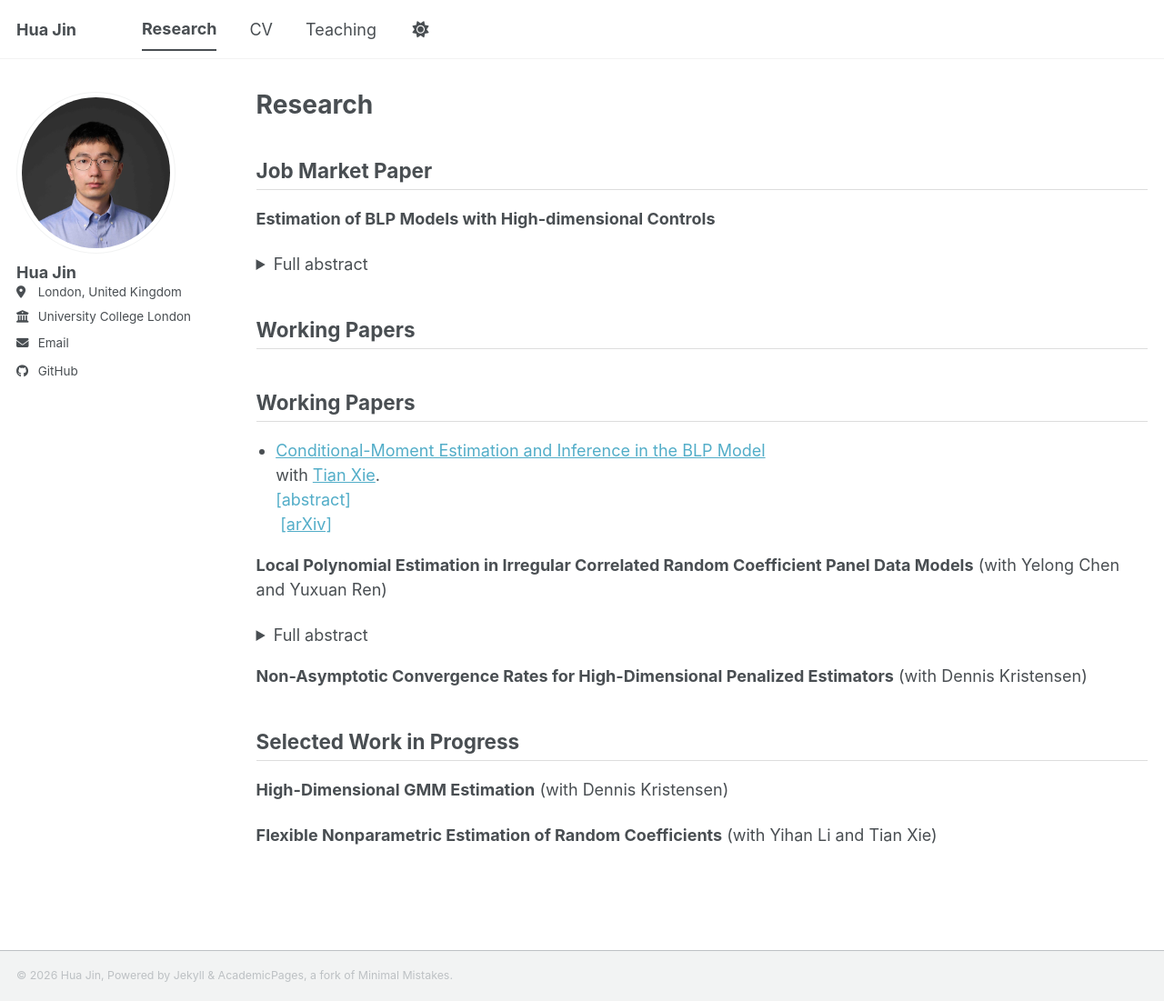
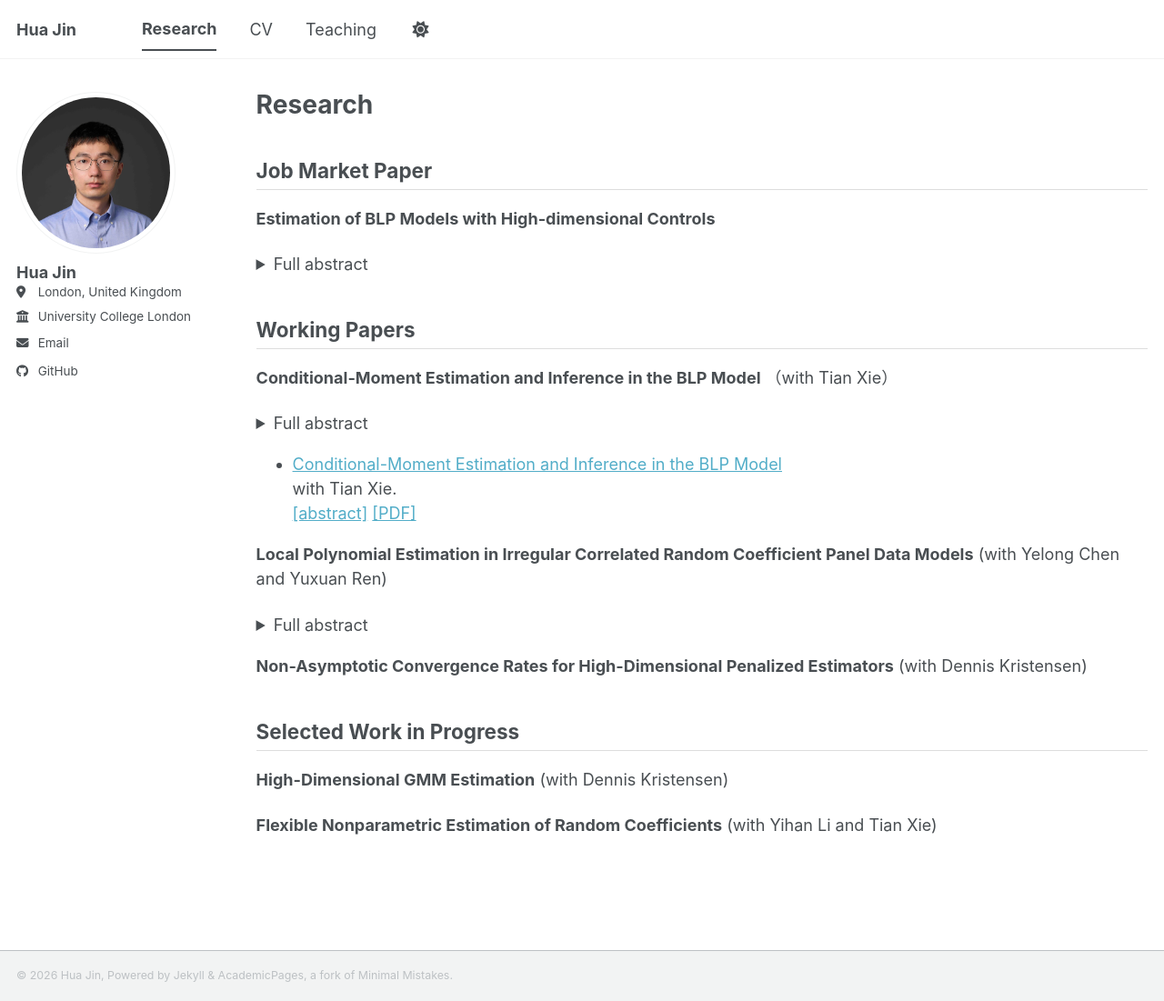
Before and after one commit to huajin-econ/huajin-econ.github.io, a Jekyll site: the page built from _pages/research.md, in a window 1280 px wide and 1101 px high. Shown: the whole window at 91% size. Built offline with Jekyll 4.4.1, drawn with Linux system fonts in a browser that asks for light colours; a style sheet for code colours, icons or effects is not loaded.

Commit message:
Revise working papers section with new abstract format
Updated the working papers section with a new abstract format and details for the paper on Conditional-Moment Estimation.

```diff
--- a/_pages/research.md
+++ b/_pages/research.md
@@ -19,17 +19,25 @@ This paper develops a framework for estimating demand in differentiated product
 
 <h2 style="border-bottom: 1px solid #ddd; padding-bottom: 0.3em;">Working Papers</h2>
 
-<h2 style="border-bottom: 1px solid #ddd; padding-bottom: 0.3em;">Working Papers</h2>
 
-<ul style="padding-left:1.2em;">
-<li style="margin-bottom:1em;">
-<a href="https://arxiv.org/pdf/2609.15736" target="_blank">Conditional-Moment Estimation and Inference in the BLP Model</a><br>
-with <a>Tian Xie</a>.<br>
-<details markdown="1" style="display:inline"><summary style="display:inline; cursor:pointer; color:var(--global-link-color);">[abstract]</summary><div markdown="1" style="margin-top:0.5em; text-align:justify;">
+**Conditional-Moment Estimation and Inference in the BLP Model** （with Tian Xie）
+
+<details>
+<summary>Full abstract</summary>
 
 The random-coefficient demand model of Berry, Levinsohn, and Pakes (1995) is commonly estimated by the generalized method of moments (GMM), using an unconditional moment restriction with a fixed set of instruments. Identification of the model, however, rests on a conditional moment restriction. The two are not equivalent: the unconditional restriction may admit additional parameter values. We construct a counterexample in which the model is identified by the conditional restriction yet standard GMM is not, even with the optimal instrument. Building directly on the identifying restriction, we propose a two-step estimator, following Ai and Chen (2003), that first estimates the relevant conditional expectations nonparametrically and then selects the structural parameters by a conditional-variance-weighted minimum-distance criterion; standard GMM is recovered as the special case of a linear projection onto finitely many instruments. We establish root-T asymptotic normality for the proposed estimator, and we develop the theory for both kernel and series implementations of the first stage. The two implementations share a common limiting distribution, attaining the semiparametric efficiency bound under certain conditions. Simulation evidence illustrates the consequences of the identification gap and demonstrates that the proposed estimator outperforms standard GMM in finite samples.
 
-</div></details>&nbsp;<a href="https://arxiv.org/abs/2609.15736" target="_blank">[arXiv]</a>
+</details>
+
+<ul>
+<li>
+  <a href="https://arxiv.org/pdf/2609.15736" target="_blank">Conditional-Moment Estimation and Inference in the BLP Model</a><br>
+  with Tian Xie.<br>
+  <a href="javascript:void(0)" onclick="var a=document.getElementById('abs-jmp');a.style.display=(a.style.display==='block')?'none':'block';">[abstract]</a>
+  <a href="https://arxiv.org/abs/2609.15736" target="_blank">[PDF]</a>
+  <div id="abs-jmp" style="display:none; font-size:0.85em; text-align:justify; margin:0.5em 0 1em 0;">
+  The random-coefficient demand model of Berry, Levinsohn, and Pakes (1995) is commonly estimated by the generalized method of moments (GMM), using an unconditional moment restriction with a fixed set of instruments. Identification of the model, however, rests on a conditional moment restriction. The two are not equivalent: the unconditional restriction may admit additional parameter values. We construct a counterexample in which the model is identified by the conditional restriction yet standard GMM is not, even with the optimal instrument. Building directly on the identifying restriction, we propose a two-step estimator, following Ai and Chen (2003), that first estimates the relevant conditional expectations nonparametrically and then selects the structural parameters by a conditional-variance-weighted minimum-distance criterion; standard GMM is recovered as the special case of a linear projection onto finitely many instruments. We establish root-T asymptotic normality for the proposed estimator, and we develop the theory for both kernel and series implementations of the first stage. The two implementations share a common limiting distribution, attaining the semiparametric efficiency bound under certain conditions. Simulation evidence illustrates the consequences of the identification gap and demonstrates that the proposed estimator outperforms standard GMM in finite samples.
+  </div>
 </li>
 </ul>
 
```
